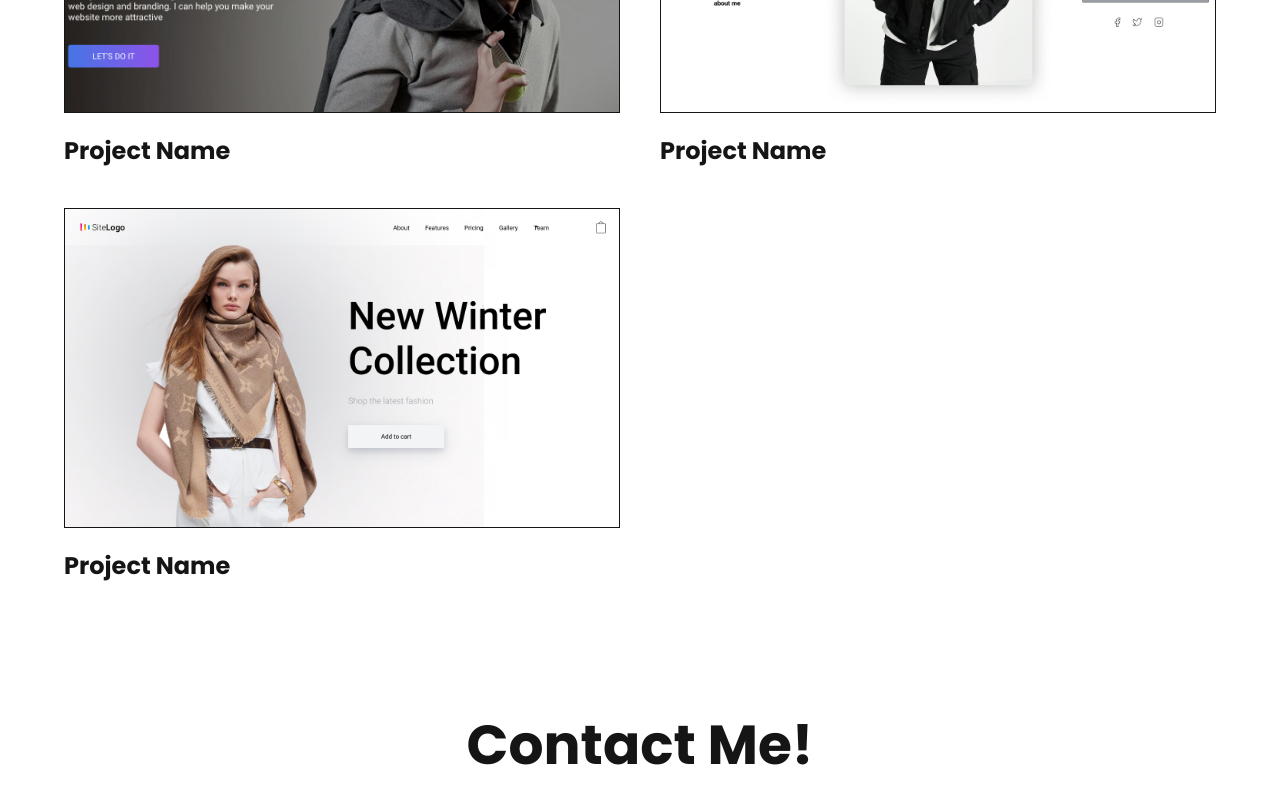
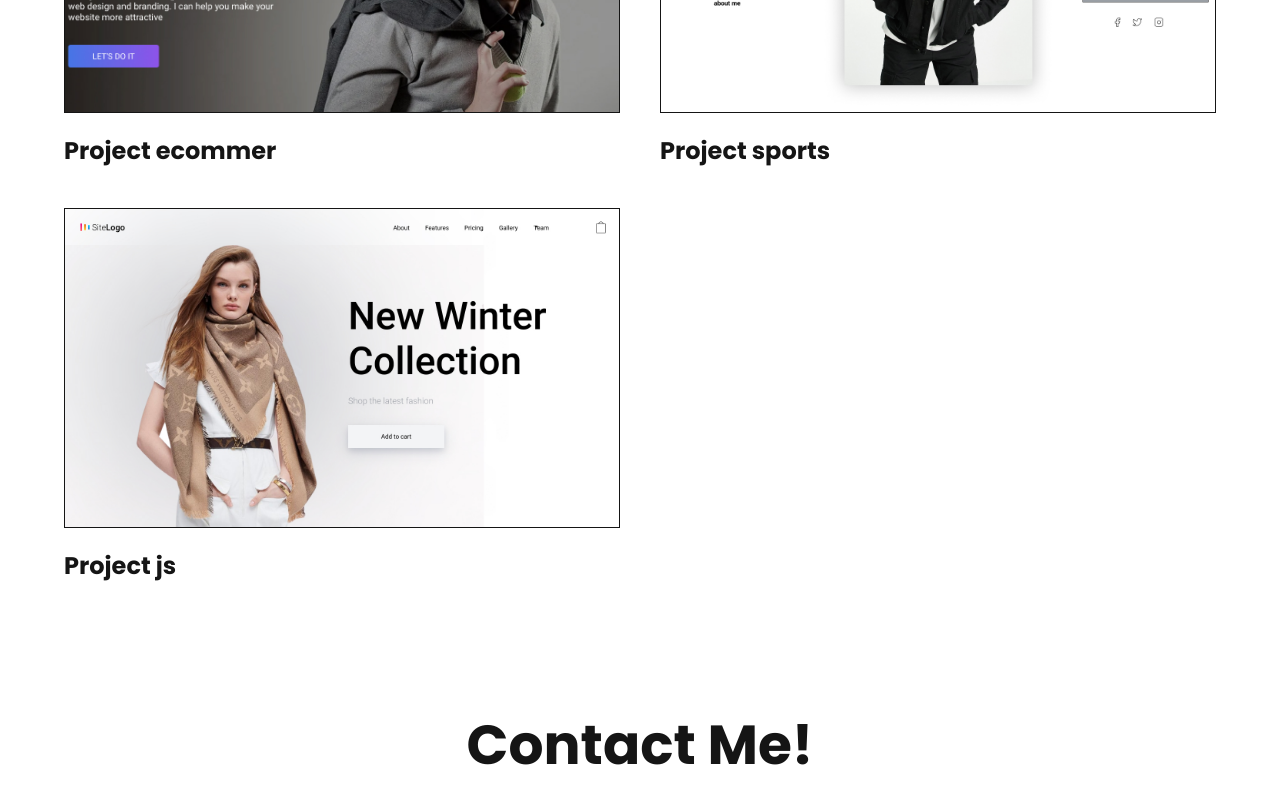
Before and after one commit to mohamedalicoder/prot, a plain HTML site: page index.html in a window 1280 px wide. Shown: the part 3560-4363 px from the top of the page. Drawn offline with Linux system fonts and the light colour scheme.

Commit message:
Update index.html

```diff
--- a/index.html
+++ b/index.html
@@ -135,19 +135,19 @@
                 <article>
                     <img src="./img/p1.jpg" loading="lazy" alt="">
                     <h4>
-                        Project Name
+                        Project ecommer
                     </h4>
                 </article>
                 <article>
                     <img src="./img/p2.jpg" loading="lazy" alt="">
                     <h4>
-                        Project Name
+                        Project sports
                     </h4>
                 </article>
                 <article>
                     <img src="./img/p3.jpg" loading="lazy" alt="">
                     <h4>
-                        Project Name
+                        Project js
                     </h4>
                 </article>
             </div>
```
